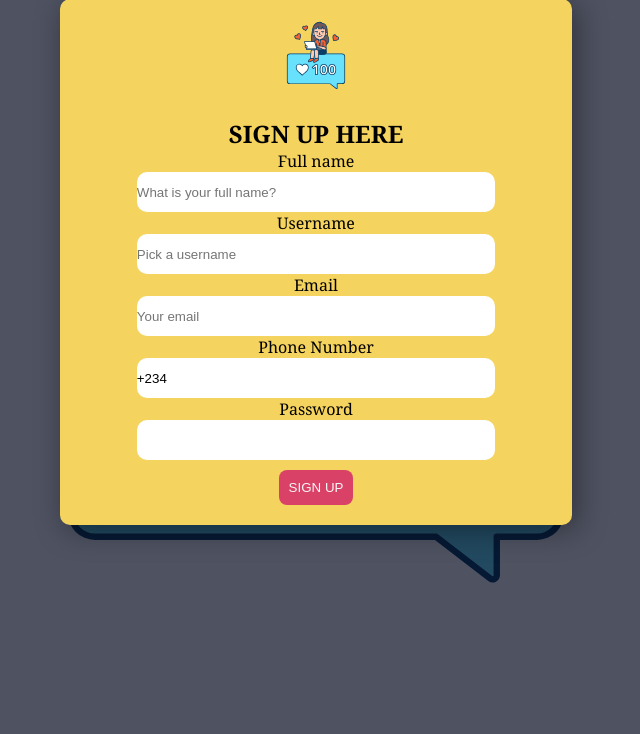
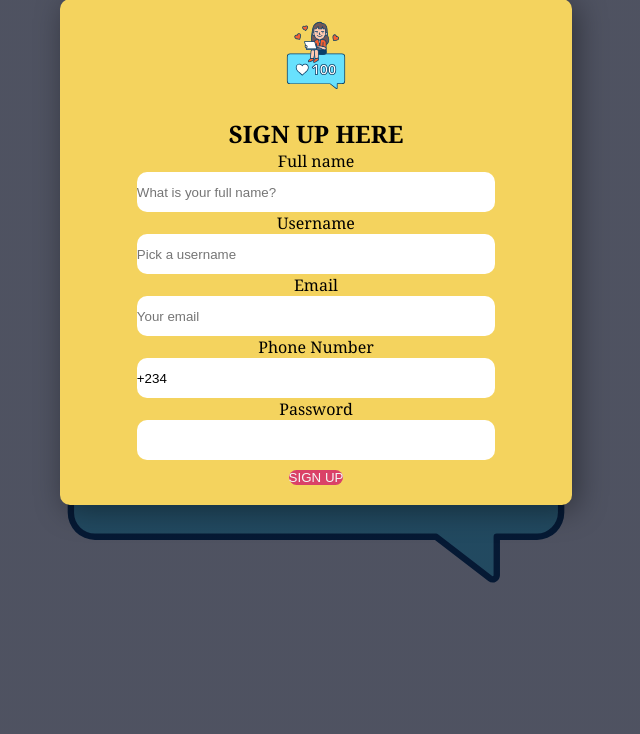
Before and after one commit to kodedjackson/chatapp, a PHP site: page /chatapp/signup.php in a window 1280 px wide. Shown: the part 104-838 px from the top of the page, without its empty margins (324-964 px from the left). Run offline with PHP 8.4, Linux system fonts and the light colour scheme.

Commit message:
I am tired

```diff
--- a/style.css
+++ b/style.css
@@ -95,6 +95,7 @@ button{
     border-radius: 8px;
     border: none;
     margin-top: 10px;
+    padding: 0px;
 }
 
 input{
```
